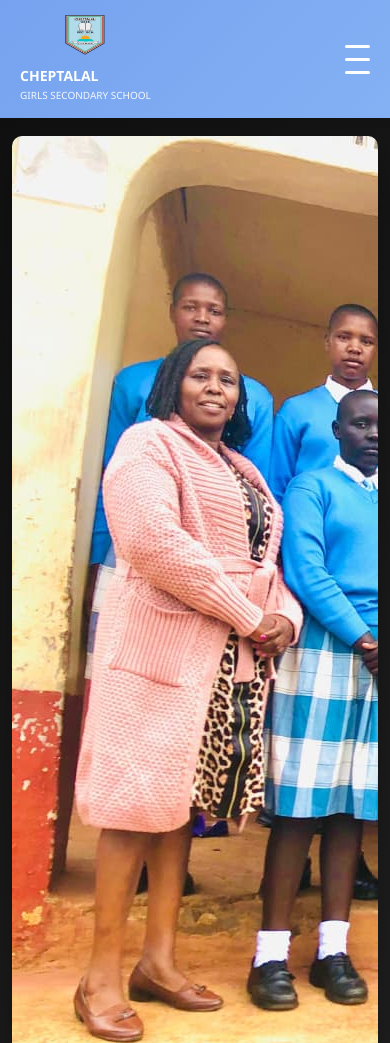
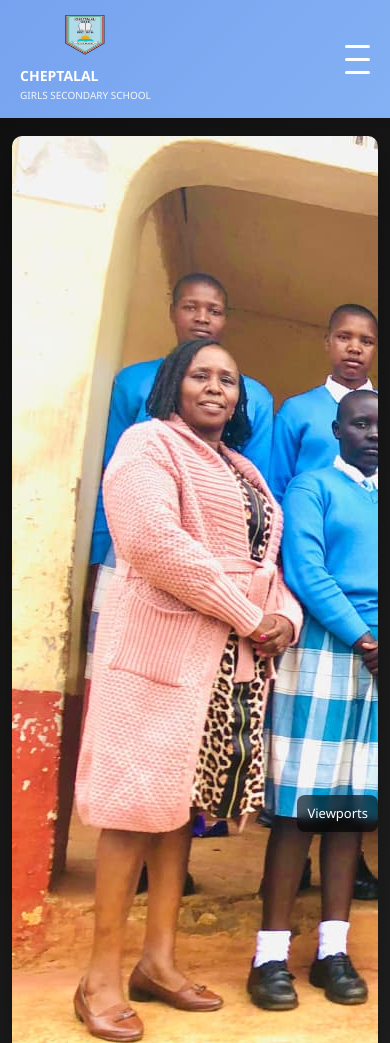
Before and after one commit to COLOLANGAT/cheptalal-school-website, a website: page index.html in a window 390 px wide. Shown: the top 1043 px of the page. Drawn offline with Linux system fonts and the light colour scheme; no server answers.

Commit message:
CI: add GitHub Pages deploy workflow and responsive viewport helper

```diff
--- a/index.html
+++ b/index.html
@@ -209,5 +209,6 @@
     <script src="js/firebase-init.js"></script>
     <script src="js/main.js"></script>
     <script src="js/breaking-news.js"></script>
+    <script src="js/responsive-check.js"></script>
 </body>
 </html>
--- /dev/null
+++ b/js/responsive-check.js
@@ -0,0 +1,42 @@
+// responsive-check.js
+// Simple runtime check for viewport meta and a small helper overlay
+(function () {
+  function hasViewportMeta() {
+    return !!document.querySelector('meta[name="viewport"]');
+  }
+
+  function createHelper() {
+    const helper = document.createElement('div');
+    helper.id = 'viewport-helper';
+    helper.style.cssText = 'position:fixed;right:12px;bottom:12px;z-index:9999;background:rgba(0,0,0,0.6);color:#fff;padding:8px 10px;border-radius:8px;font-size:13px;backdrop-filter:blur(4px);cursor:pointer';
+    helper.title = 'Viewport helper - click to show recommended breakpoints';
+    helper.textContent = 'Viewports';
+    document.body.appendChild(helper);
+
+    const panel = document.createElement('div');
+    panel.id = 'viewport-helper-panel';
+    panel.style.cssText = 'position:fixed;right:12px;bottom:56px;z-index:10000;background:#fff;color:#111;padding:12px;border-radius:8px;box-shadow:0 6px 24px rgba(0,0,0,0.18);display:none;min-width:220px;font-size:13px';
+    panel.innerHTML = `
+      <strong>Recommended breakpoints</strong>
+      <ul style="margin:8px 0 0 16px;padding:0;line-height:1.6">
+        <li>Mobile (small): 320px — 480px</li>
+        <li>Mobile (large): 481px — 768px</li>
+        <li>Tablet: 769px — 1024px</li>
+        <li>Desktop: 1025px+</li>
+      </ul>
+      <small style="opacity:.8">Tip: open DevTools → Toggle device toolbar to emulate sizes.</small>
+    `;
+    document.body.appendChild(panel);
+
+    helper.addEventListener('click', () => {
+      panel.style.display = panel.style.display === 'none' ? 'block' : 'none';
+    });
+  }
+
+  document.addEventListener('DOMContentLoaded', () => {
+    if (!hasViewportMeta()) {
+      console.warn('Viewport meta tag missing. Add <meta name="viewport" content="width=device-width, initial-scale=1"> to ensure responsiveness.');
+    }
+    createHelper();
+  });
+})();
```
Also changed, not shown: .github/workflows/deploy-pages.yml (added).
